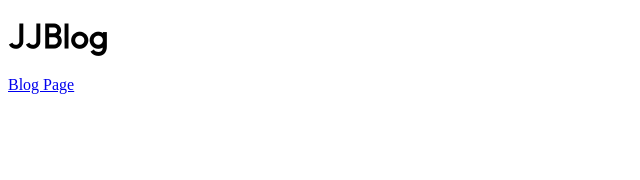
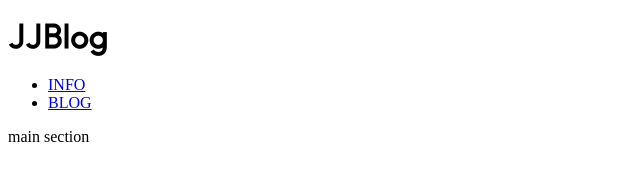
Before and after one commit to qpsqps123/YongwooJJBlog, a Gatsby site: page / in a window 1280 px wide. Shown: the whole page, without its empty margins (0-640 px from the left). Built offline with nearby package versions, Linux system fonts and the light colour scheme; Gatsby itself is replaced by a stand-in of ours; a web font is replaced by a local one.

Commit message:
[design] 홈페이지 UI 수정
- 헤더 네비게이션 바(Header 컴포넌트) 추가.
- 메인 섹션(main 태그와 그 안에 section 태그) 추가.
- 페이지 컴포넌트 이름 변경(IndexPage -> HomePage).

```diff
--- a/src/pages/index.tsx
+++ b/src/pages/index.tsx
@@ -1,16 +1,18 @@
 import * as React from "react";
 import { SEO } from "../components/seo";
-import { Link } from "gatsby";
+import Header from "../layout/Header";
 
-const IndexPage = () => {
+const HomePage = () => {
   return (
-    <>
-      <h1>JJBlog</h1>
-      <Link to="/blog">Blog Page</Link>
-    </>
+    <React.Fragment>
+      <Header />
+      <main>
+        <section>main section</section>
+      </main>
+    </React.Fragment>
   );
 };
 
+export default HomePage;
+
 export const Head = () => <SEO title={"Home"} />;
-
-export default IndexPage;
```
